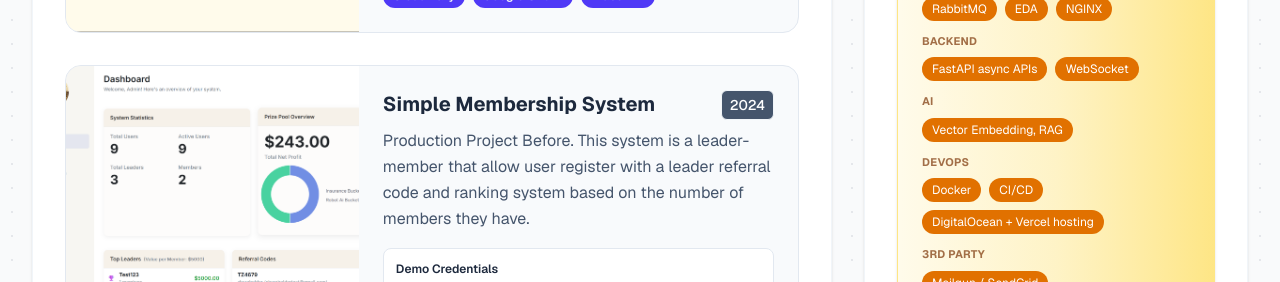
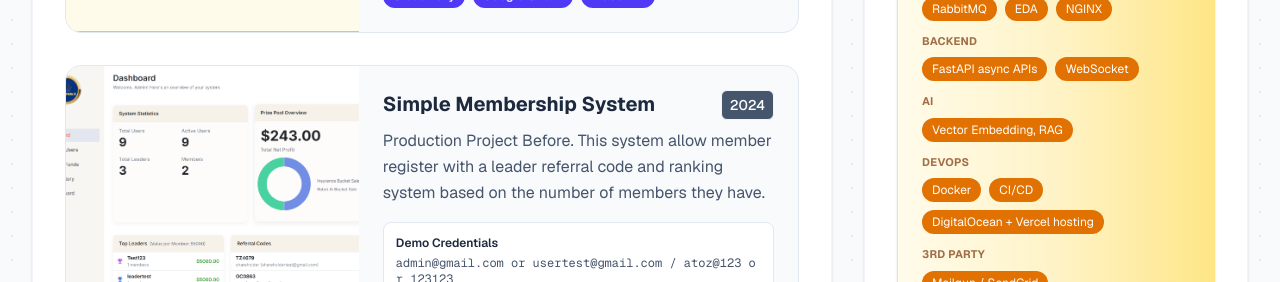
Before and after one commit to Teowwwzx/CV, a Next.js app in the folder cv-app/: page / in a window 1280 px wide. Shown: the part 1960-2242 px from the top of the page. Built offline with nearby package versions, Linux system fonts and the light colour scheme.

Commit message:
docs(cv-data): update project description for clarity
Simplify the description of the membership system project to make it more concise and clear

```diff
--- a/cv-app/src/data/cv-data.ts
+++ b/cv-app/src/data/cv-data.ts
@@ -125,7 +125,7 @@ export const cvData = {
     {
       title: "Simple Membership System",
       year: "2024",
-      description: "Production Project Before. This system is a leader-member that allow user register with a leader referral code and ranking system based on the number of members they have.",
+      description: "Production Project Before. This system allow member register with a leader referral code and ranking system based on the number of members they have.",
       tech: ["Flask", "Bootstrap", "Resend"],
       previewUrl: "https://affiliateloginsystem-production.up.railway.app/admin/dashboard",
       image: "/affiliate.png",
```
